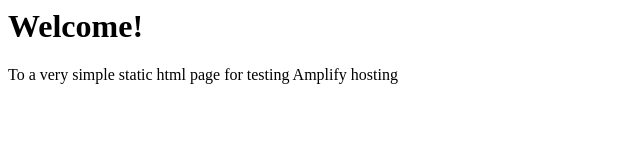
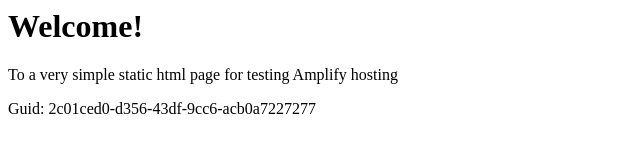
Before and after one commit to aws-aemilia-kix/Github-PR-Commit-Integration-Test-DoNotTouch-GitHubAutoBuildCanaryTest-v1-preprod-ap-northeast-3, a website: page src/index.html in a window 1280 px wide. Shown: the whole page, without its empty margins (0-640 px from the left). Drawn offline with Linux system fonts and the light colour scheme.

Commit message:
commit from integ tests

```diff
--- a/src/index.html
+++ b/src/index.html
@@ -1,3 +1,5 @@
+
+
 <html lang="en">
 
 <head>
@@ -10,6 +12,6 @@
 <body>
     <h1>Welcome!</h1>
     <p>To a very simple static html page for testing Amplify hosting</p>
-</body>
+    <p>Guid: 2c01ced0-d356-43df-9cc6-acb0a7227277</p></body>
 
 </html>
```
